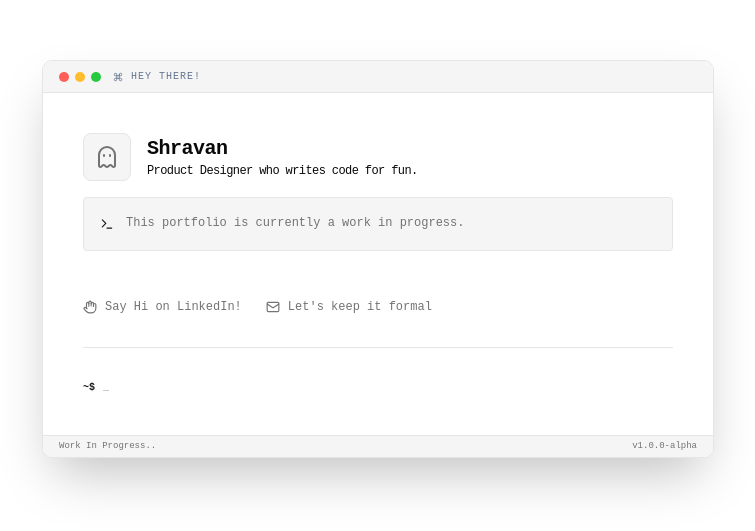
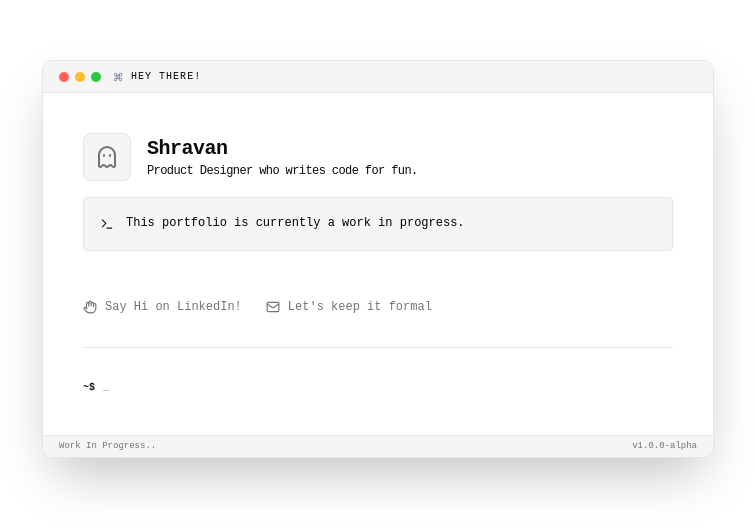
Before and after one commit to shrvb/portfolio, a React (Vite) app: page / in a window 1280 px wide. Shown: the part 141-672 px from the top of the page, without its empty margins (262-1017 px from the left). Built offline with nearby package versions, Linux system fonts and the light colour scheme.

Commit message:
3d card component && encrypted text motion component added

```diff
--- a/package.json
+++ b/package.json
@@ -15,6 +15,7 @@
     "@phosphor-icons/react": "^2.1.10",
     "@tabler/icons-react": "^3.44.0",
     "class-variance-authority": "^0.7.1",
+    "motion": "^12.38.0",
     "radix-ui": "^1.4.3",
     "react": "^19.2.5",
     "react-dom": "^19.2.5",
--- a/src/App.tsx
+++ b/src/App.tsx
@@ -1,10 +1,13 @@
 import { Terminal, Ghost, Command } from 'lucide-react';
 import { CONTENT } from './constants/content';
+import { CardContainer } from './components/ui/3d-card';
+import { EncryptedText } from './components/ui/encrypted-text';
 
 function App() {
   return (
     <div className="min-h-screen bg-background text-muted-foreground p-4 md:p-8 font-mono flex items-center justify-center">
       {/* Minimal TUI Window */}
+      <CardContainer className="w-2xl max-w-2xl">
       <div className="w-full max-w-2xl border border-border bg-card shadow-2xl rounded-lg overflow-hidden flex flex-col">
 
         {/* Window Header */}
@@ -16,7 +19,13 @@ function App() {
               <div className="w-2.5 h-2.5 rounded-full bg-[#27c93f]"></div>
             </div>
             <span className={`flex items-center gap-2 text-caption`}>
-              <Command size={10} /> {CONTENT.SYSTEM.WINDOW_TITLE}
+              <Command size={10} />
+               <EncryptedText
+                    text={CONTENT.SYSTEM.WINDOW_TITLE}
+                    encryptedClassName="text-neutral-500"
+                    revealedClassName="dark:text-white text-black"
+                    revealDelayMs={50}
+                  />
             </span>
           </div>
         </div>
@@ -41,7 +50,14 @@ function App() {
 
               <div className="p-4 bg-accent border border-border rounded text-xs text-accent-foreground flex items-center gap-3">
                 <Terminal size={14} />
-                <span className="text-body2">{CONTENT.PROFILE.WIP_MESSAGE}</span>
+                <span className="text-body2">
+                   <EncryptedText
+                    text={CONTENT.PROFILE.WIP_MESSAGE}
+                    encryptedClassName="text-neutral-500"
+                    revealedClassName="dark:text-white text-black"
+                    revealDelayMs={30}
+                  />
+                  </span>
               </div>
             </div>
 
@@ -75,6 +91,8 @@ function App() {
           <div>{CONTENT.SYSTEM.FOOTER_RIGHT}</div>
         </div>
       </div>
+        </CardContainer>
+
     </div>
   );
 }
--- /dev/null
+++ b/src/components/ui/3d-card.tsx
@@ -0,0 +1,153 @@
+import { cn } from "@/lib/utils";
+
+import React, {
+  createContext,
+  useState,
+  useContext,
+  useRef,
+  useEffect,
+} from "react";
+
+const MouseEnterContext = createContext<
+  [boolean, React.Dispatch<React.SetStateAction<boolean>>] | undefined
+>(undefined);
+
+export const CardContainer = ({
+  children,
+  className,
+  containerClassName,
+}: {
+  children?: React.ReactNode;
+  className?: string;
+  containerClassName?: string;
+}) => {
+  const containerRef = useRef<HTMLDivElement>(null);
+  const [isMouseEntered, setIsMouseEntered] = useState(false);
+
+  const handleMouseMove = (e: React.MouseEvent<HTMLDivElement>) => {
+    if (!containerRef.current) return;
+    const { left, top, width, height } =
+      containerRef.current.getBoundingClientRect();
+    const x = (e.clientX - left - width / 2) / 25;
+    const y = (e.clientY - top - height / 2) / 25;
+    containerRef.current.style.transform = `rotateY(${x}deg) rotateX(${y}deg)`;
+  };
+
+  const handleMouseEnter = () => {
+    setIsMouseEntered(true);
+    if (!containerRef.current) return;
+  };
+
+  const handleMouseLeave = () => {
+    if (!containerRef.current) return;
+    setIsMouseEntered(false);
+    containerRef.current.style.transform = `rotateY(0deg) rotateX(0deg)`;
+  };
+  return (
+    <MouseEnterContext.Provider value={[isMouseEntered, setIsMouseEntered]}>
+      <div
+        className={cn(
+          "py-20 flex items-center justify-center",
+          containerClassName
+        )}
+        style={{
+          perspective: "1000px",
+        }}
+      >
+        <div
+          ref={containerRef}
+          onMouseEnter={handleMouseEnter}
+          onMouseMove={handleMouseMove}
+          onMouseLeave={handleMouseLeave}
+          className={cn(
+            "flex items-center justify-center relative transition-all duration-200 ease-linear",
+            className
+          )}
+          style={{
+            transformStyle: "preserve-3d",
+          }}
+        >
+          {children}
+        </div>
+      </div>
+    </MouseEnterContext.Provider>
+  );
+};
+
+export const CardBody = ({
+  children,
+  className,
+}: {
+  children: React.ReactNode;
+  className?: string;
+}) => {
+  return (
+    <div
+      className={cn(
+        "h-96 w-96 [transform-style:preserve-3d]  [&>*]:[transform-style:preserve-3d]",
+        className
+      )}
+    >
+      {children}
+    </div>
+  );
+};
+
+export const CardItem = ({
+  as: Tag = "div",
+  children,
+  className,
+  translateX = 0,
+  translateY = 0,
+  translateZ = 0,
+  rotateX = 0,
+  rotateY = 0,
+  rotateZ = 0,
+  ...rest
+}: {
+  as?: React.ElementType;
+  children: React.ReactNode;
+  className?: string;
+  translateX?: number | string;
+  translateY?: number | string;
+  translateZ?: number | string;
+  rotateX?: number | string;
+  rotateY?: number | string;
+  rotateZ?: number | string;
+  [key: string]: any;
+}) => {
+  const ref = useRef<HTMLDivElement>(null);
+  const [isMouseEntered] = useMouseEnter();
+
+  useEffect(() => {
+    handleAnimations();
+  }, [isMouseEntered]);
+
+  const handleAnimations = () => {
+    if (!ref.current) return;
+    if (isMouseEntered) {
+      ref.current.style.transform = `translateX(${translateX}px) translateY(${translateY}px) translateZ(${translateZ}px) rotateX(${rotateX}deg) rotateY(${rotateY}deg) rotateZ(${rotateZ}deg)`;
+    } else {
+      ref.current.style.transform = `translateX(0px) translateY(0px) translateZ(0px) rotateX(0deg) rotateY(0deg) rotateZ(0deg)`;
+    }
+  };
+
+  return (
+    <Tag
+      ref={ref}
+      className={cn("w-fit transition duration-200 ease-linear", className)}
+      {...rest}
+    >
+      {children}
+    </Tag>
+  );
+};
+
+// Create a hook to use the context
+export const useMouseEnter = () => {
+  const context = useContext(MouseEnterContext);
+  if (context === undefined) {
+    throw new Error("useMouseEnter must be used within a MouseEnterProvider");
+  }
+  return context;
+};
--- /dev/null
+++ b/src/components/ui/encrypted-text.tsx
@@ -0,0 +1,156 @@
+"use client";
+import React, { useEffect, useRef, useState } from "react";
+import { motion, useInView } from "motion/react";
+import { cn } from "@/lib/utils";
+
+type EncryptedTextProps = {
+  text: string;
+  className?: string;
+  /**
+   * Time in milliseconds between revealing each subsequent real character.
+   * Lower is faster. Defaults to 50ms per character.
+   */
+  revealDelayMs?: number;
+  /** Optional custom character set to use for the gibberish effect. */
+  charset?: string;
+  /**
+   * Time in milliseconds between gibberish flips for unrevealed characters.
+   * Lower is more jittery. Defaults to 50ms.
+   */
+  flipDelayMs?: number;
+  /** CSS class for styling the encrypted/scrambled characters */
+  encryptedClassName?: string;
+  /** CSS class for styling the revealed characters */
+  revealedClassName?: string;
+};
+
+const DEFAULT_CHARSET =
+  "ABCDEFGHIJKLMNOPQRSTUVWXYZabcdefghijklmnopqrstuvwxyz0123456789!@#$%^&*()_+-={}[];:,.<>/?";
+
+function generateRandomCharacter(charset: string): string {
+  const index = Math.floor(Math.random() * charset.length);
+  return charset.charAt(index);
+}
+
+function generateGibberishPreservingSpaces(
+  original: string,
+  charset: string,
+): string {
+  if (!original) return "";
+  let result = "";
+  for (let i = 0; i < original.length; i += 1) {
+    const ch = original[i];
+    result += ch === " " ? " " : generateRandomCharacter(charset);
+  }
+  return result;
+}
+
+export const EncryptedText: React.FC<EncryptedTextProps> = ({
+  text,
+  className,
+  revealDelayMs = 50,
+  charset = DEFAULT_CHARSET,
+  flipDelayMs = 50,
+  encryptedClassName,
+  revealedClassName,
+}) => {
+  const ref = useRef<HTMLSpanElement>(null);
+  const isInView = useInView(ref, { once: true });
+
+  const [revealCount, setRevealCount] = useState<number>(0);
+  const animationFrameRef = useRef<number | null>(null);
+  const startTimeRef = useRef<number>(0);
+  const lastFlipTimeRef = useRef<number>(0);
+  const scrambleCharsRef = useRef<string[]>(
+    text ? generateGibberishPreservingSpaces(text, charset).split("") : [],
+  );
+
+  useEffect(() => {
+    if (!isInView) return;
+
+    // Reset state for a fresh animation whenever dependencies change
+    const initial = text
+      ? generateGibberishPreservingSpaces(text, charset)
+      : "";
+    scrambleCharsRef.current = initial.split("");
+    startTimeRef.current = performance.now();
+    lastFlipTimeRef.current = startTimeRef.current;
+    setRevealCount(0);
+
+    let isCancelled = false;
+
+    const update = (now: number) => {
+      if (isCancelled) return;
+
+      const elapsedMs = now - startTimeRef.current;
+      const totalLength = text.length;
+      const currentRevealCount = Math.min(
+        totalLength,
+        Math.floor(elapsedMs / Math.max(1, revealDelayMs)),
+      );
+
+      setRevealCount(currentRevealCount);
+
+      if (currentRevealCount >= totalLength) {
+        return;
+      }
+
+      // Re-randomize unrevealed scramble characters on an interval
+      const timeSinceLastFlip = now - lastFlipTimeRef.current;
+      if (timeSinceLastFlip >= Math.max(0, flipDelayMs)) {
+        for (let index = 0; index < totalLength; index += 1) {
+          if (index >= currentRevealCount) {
+            if (text[index] !== " ") {
+              scrambleCharsRef.current[index] =
+                generateRandomCharacter(charset);
+            } else {
+              scrambleCharsRef.current[index] = " ";
+            }
+          }
+        }
+        lastFlipTimeRef.current = now;
+      }
+
+      animationFrameRef.current = requestAnimationFrame(update);
+    };
+
+    animationFrameRef.current = requestAnimationFrame(update);
+
+    return () => {
+      isCancelled = true;
+      if (animationFrameRef.current !== null) {
+        cancelAnimationFrame(animationFrameRef.current);
+      }
+    };
+  }, [isInView, text, revealDelayMs, charset, flipDelayMs]);
+
+  if (!text) return null;
+
+  return (
+    <motion.span
+      ref={ref}
+      className={cn(className)}
+      aria-label={text}
+      role="text"
+    >
+      {text.split("").map((char, index) => {
+        const isRevealed = index < revealCount;
+        const displayChar = isRevealed
+          ? char
+          : char === " "
+            ? " "
+            : (scrambleCharsRef.current[index] ??
+              generateRandomCharacter(charset));
+
+        return (
+          <span
+            key={index}
+            className={cn(isRevealed ? revealedClassName : encryptedClassName)}
+          >
+            {displayChar}
+          </span>
+        );
+      })}
+    </motion.span>
+  );
+};
```
Also changed, not shown: components.json, 1 other file (tests, documents, lock files or other folders).
